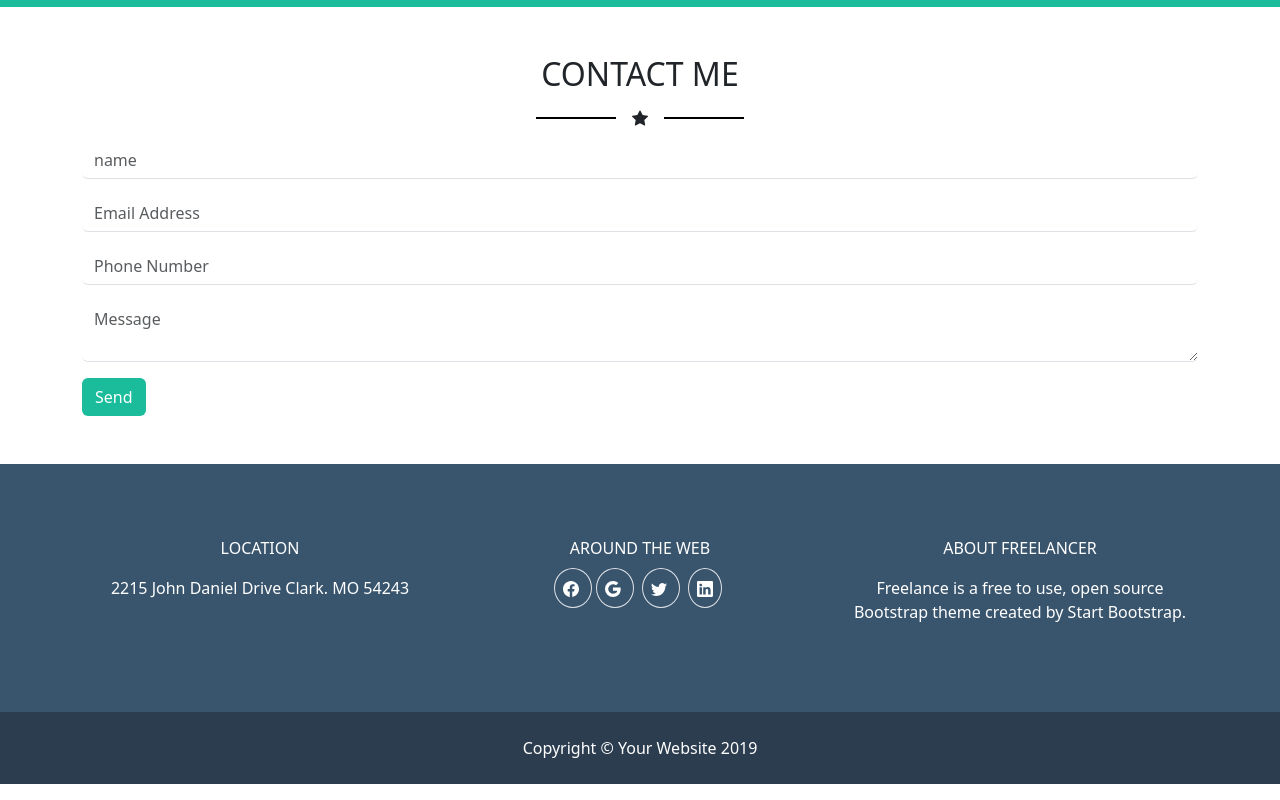
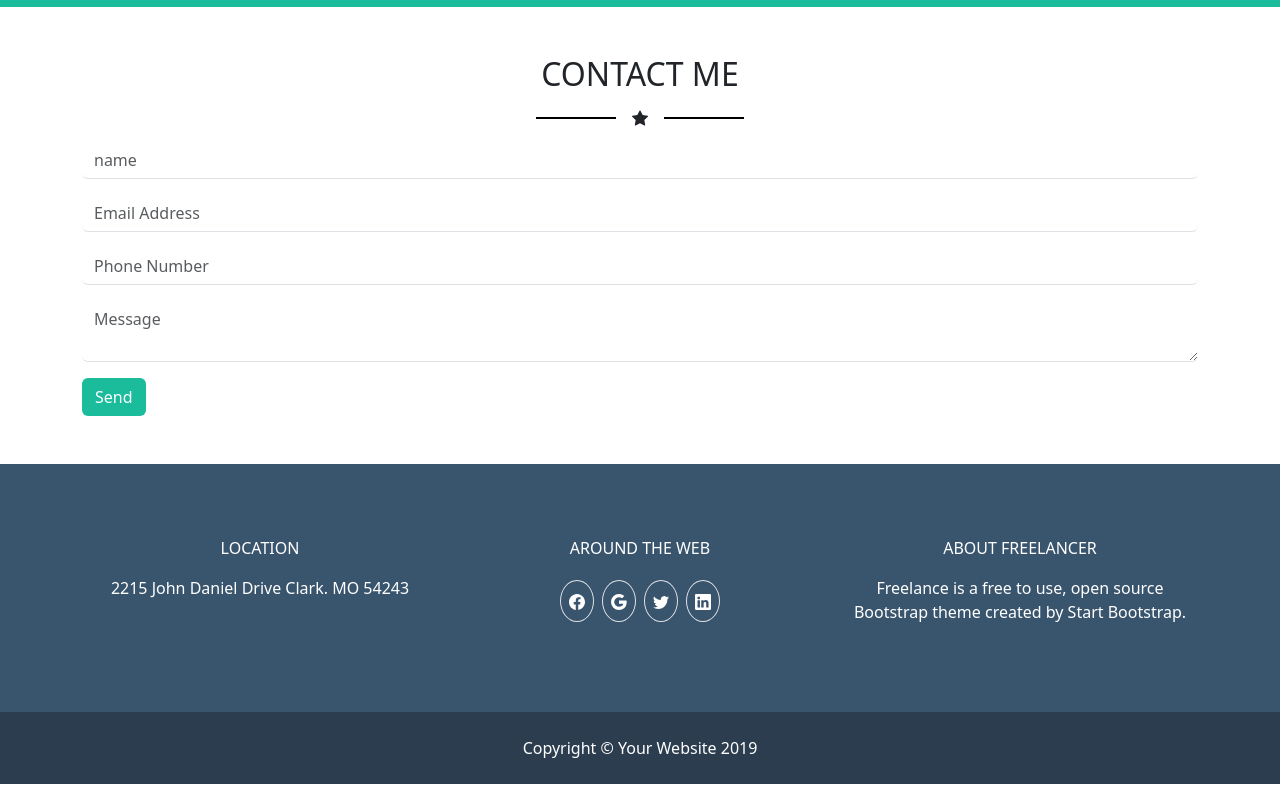
Before and after one commit to GiPisano/html-css-bootstrap-freelancer, a plain HTML site: page index.html in a window 1280 px wide. Shown: the part 1732-2532 px from the top of the page. Drawn offline with nearby package versions, Linux system fonts and the light colour scheme.

Commit message:
add circles

```diff
--- a/index.html
+++ b/index.html
@@ -204,35 +204,35 @@
 
           <div class="col-12 col-md-4 my-4">
             <P>AROUND THE WEB</P>
-            <div>
-              <span class="border rounded-circle p-2 m-1 m-auto">
+            <div class="d-flex justify-content-center">
+              <div class="border rounded-circle p-2 m-1">
                 <svg xmlns="http://www.w3.org/2000/svg" width="16" height="16" fill="currentColor"
                   class="bi bi-facebook" viewBox="0 0 16 16">
                   <path
                     d="M16 8.049c0-4.446-3.582-8.05-8-8.05C3.58 0-.002 3.603-.002 8.05c0 4.017 2.926 7.347 6.75 7.951v-5.625h-2.03V8.05H6.75V6.275c0-2.017 1.195-3.131 3.022-3.131.876 0 1.791.157 1.791.157v1.98h-1.009c-.993 0-1.303.621-1.303 1.258v1.51h2.218l-.354 2.326H9.25V16c3.824-.604 6.75-3.934 6.75-7.951" />
                 </svg>
-              </span>
-              <span class="border rounded-circle  p-2 m-1">
+              </div>
+              <div class="border rounded-circle  p-2 m-1">
                 <svg xmlns="http://www.w3.org/2000/svg" width="16" height="16" fill="currentColor" class="bi bi-google"
                   viewBox="0 0 16 16">
                   <path
                     d="M15.545 6.558a9.42 9.42 0 0 1 .139 1.626c0 2.434-.87 4.492-2.384 5.885h.002C11.978 15.292 10.158 16 8 16A8 8 0 1 1 8 0a7.689 7.689 0 0 1 5.352 2.082l-2.284 2.284A4.347 4.347 0 0 0 8 3.166c-2.087 0-3.86 1.408-4.492 3.304a4.792 4.792 0 0 0 0 3.063h.003c.635 1.893 2.405 3.301 4.492 3.301 1.078 0 2.004-.276 2.722-.764h-.003a3.702 3.702 0 0 0 1.599-2.431H8v-3.08h7.545z" />
                 </svg>
-              </span>
-              <span class="border rounded-circle  p-2 m-1">
+              </div>
+              <div class="border rounded-circle  p-2 m-1">
                 <svg xmlns="http://www.w3.org/2000/svg" width="16" height="16" fill="currentColor" class="bi bi-twitter"
                   viewBox="0 0 16 16">
                   <path
                     d="M5.026 15c6.038 0 9.341-5.003 9.341-9.334 0-.14 0-.282-.006-.422A6.685 6.685 0 0 0 16 3.542a6.658 6.658 0 0 1-1.889.518 3.301 3.301 0 0 0 1.447-1.817 6.533 6.533 0 0 1-2.087.793A3.286 3.286 0 0 0 7.875 6.03a9.325 9.325 0 0 1-6.767-3.429 3.289 3.289 0 0 0 1.018 4.382A3.323 3.323 0 0 1 .64 6.575v.045a3.288 3.288 0 0 0 2.632 3.218 3.203 3.203 0 0 1-.865.115 3.23 3.23 0 0 1-.614-.057 3.283 3.283 0 0 0 3.067 2.277A6.588 6.588 0 0 1 .78 13.58a6.32 6.32 0 0 1-.78-.045A9.344 9.344 0 0 0 5.026 15" />
                 </svg>
-              </span>
-              <span class="border rounded-circle p-2 m-1">
+              </div>
+              <div class="border rounded-circle p-2 m-1">
                 <svg xmlns="http://www.w3.org/2000/svg" width="16" height="16" fill="currentColor"
                   class="bi bi-linkedin" viewBox="0 0 16 16">
                   <path
                     d="M0 1.146C0 .513.526 0 1.175 0h13.65C15.474 0 16 .513 16 1.146v13.708c0 .633-.526 1.146-1.175 1.146H1.175C.526 16 0 15.487 0 14.854V1.146zm4.943 12.248V6.169H2.542v7.225h2.401m-1.2-8.212c.837 0 1.358-.554 1.358-1.248-.015-.709-.52-1.248-1.342-1.248-.822 0-1.359.54-1.359 1.248 0 .694.521 1.248 1.327 1.248h.016zm4.908 8.212V9.359c0-.216.016-.432.08-.586.173-.431.568-.878 1.232-.878.869 0 1.216.662 1.216 1.634v3.865h2.401V9.25c0-2.22-1.184-3.252-2.764-3.252-1.274 0-1.845.7-2.165 1.193v.025h-.016a5.54 5.54 0 0 1 .016-.025V6.169h-2.4c.03.678 0 7.225 0 7.225h2.4" />
                 </svg>
-              </span>
+              </div>
             </div>
           </div>
 
```
